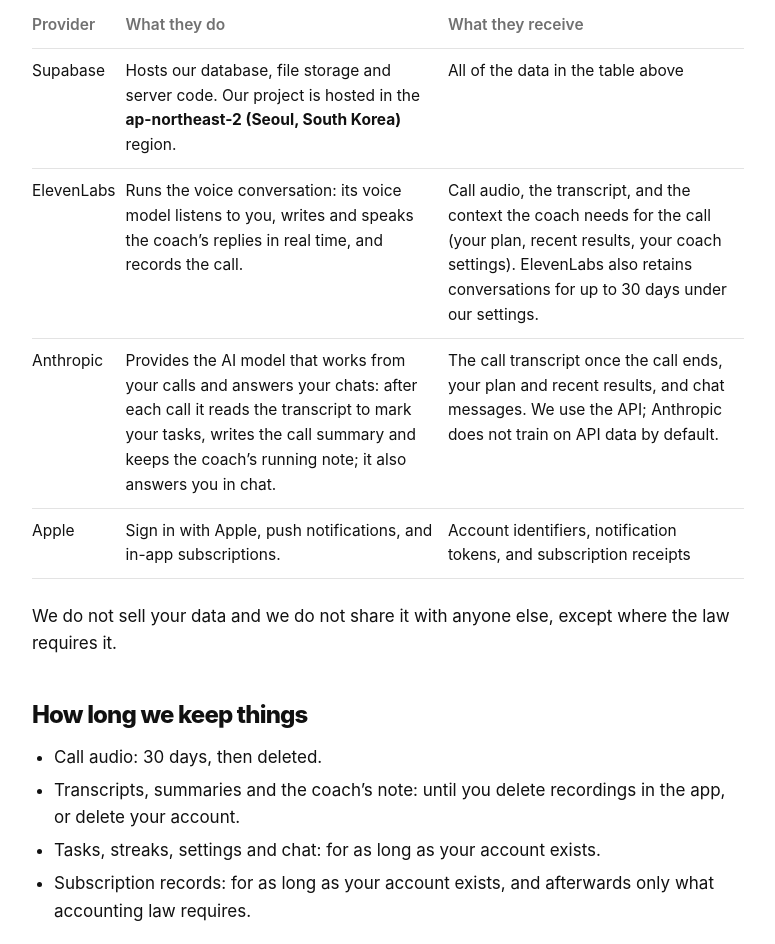
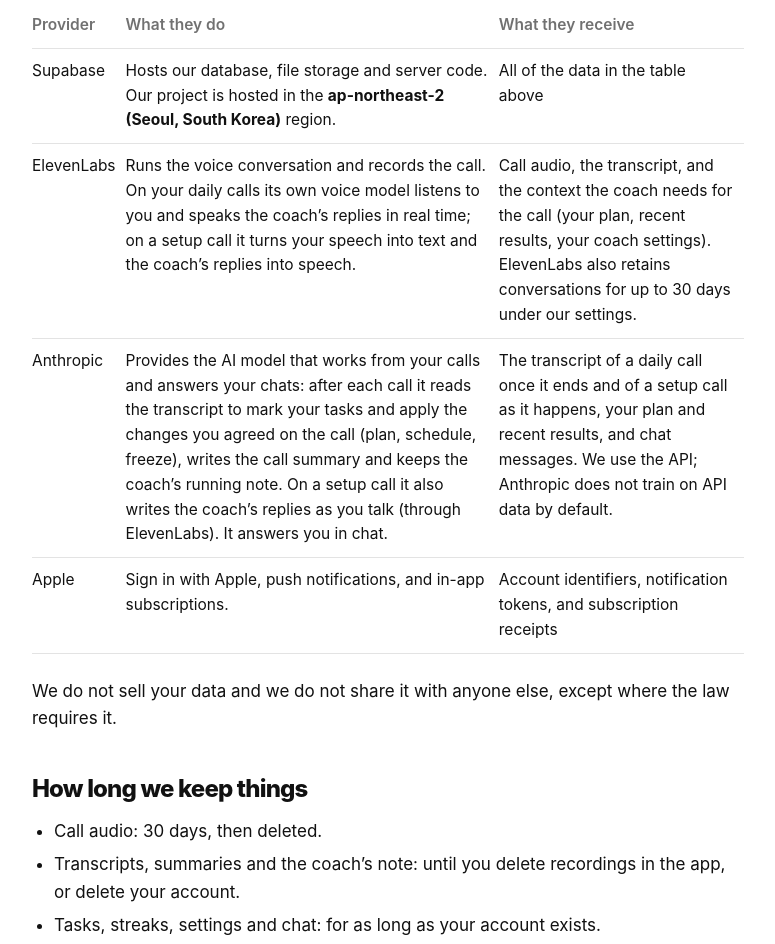
Before and after one commit to Tackyscorpion/tally-site, a plain HTML site: page privacy.html in a window 1280 px wide. Shown: the part 2149-3093 px from the top of the page, without its empty margins (252-1027 px from the left). Drawn offline with Linux system fonts and the light colour scheme.

Commit message:
Site: review fixes (setup calls still use Anthropic live; post-call changes; weighting)
Co-Authored-By: Claude Opus 5.5 <noreply@anthropic.com>

```diff
--- a/privacy.html
+++ b/privacy.html
@@ -52,8 +52,8 @@
 <table>
 <tr><th>Provider</th><th>What they do</th><th>What they receive</th></tr>
 <tr><td>Supabase</td><td>Hosts our database, file storage and server code. Our project is hosted in the <strong>ap-northeast-2 (Seoul, South Korea)</strong> region.</td><td>All of the data in the table above</td></tr>
-<tr><td>ElevenLabs</td><td>Runs the voice conversation: its voice model listens to you, writes and speaks the coach’s replies in real time, and records the call.</td><td>Call audio, the transcript, and the context the coach needs for the call (your plan, recent results, your coach settings). ElevenLabs also retains conversations for up to 30 days under our settings.</td></tr>
-<tr><td>Anthropic</td><td>Provides the AI model that works from your calls and answers your chats: after each call it reads the transcript to mark your tasks, writes the call summary and keeps the coach’s running note; it also answers you in chat.</td><td>The call transcript once the call ends, your plan and recent results, and chat messages. We use the API; Anthropic does not train on API data by default.</td></tr>
+<tr><td>ElevenLabs</td><td>Runs the voice conversation and records the call. On your daily calls its own voice model listens to you and speaks the coach’s replies in real time; on a setup call it turns your speech into text and the coach’s replies into speech.</td><td>Call audio, the transcript, and the context the coach needs for the call (your plan, recent results, your coach settings). ElevenLabs also retains conversations for up to 30 days under our settings.</td></tr>
+<tr><td>Anthropic</td><td>Provides the AI model that works from your calls and answers your chats: after each call it reads the transcript to mark your tasks and apply the changes you agreed on the call (plan, schedule, freeze), writes the call summary and keeps the coach’s running note. On a setup call it also writes the coach’s replies as you talk (through ElevenLabs). It answers you in chat.</td><td>The transcript of a daily call once it ends and of a setup call as it happens, your plan and recent results, and chat messages. We use the API; Anthropic does not train on API data by default.</td></tr>
 <tr><td>Apple</td><td>Sign in with Apple, push notifications, and in-app subscriptions.</td><td>Account identifiers, notification tokens, and subscription receipts</td></tr>
 </table>
 <p>We do not sell your data and we do not share it with anyone else, except where the law requires it.</p>
```
Also changed, not shown: index.html (+1 -1 lines).
